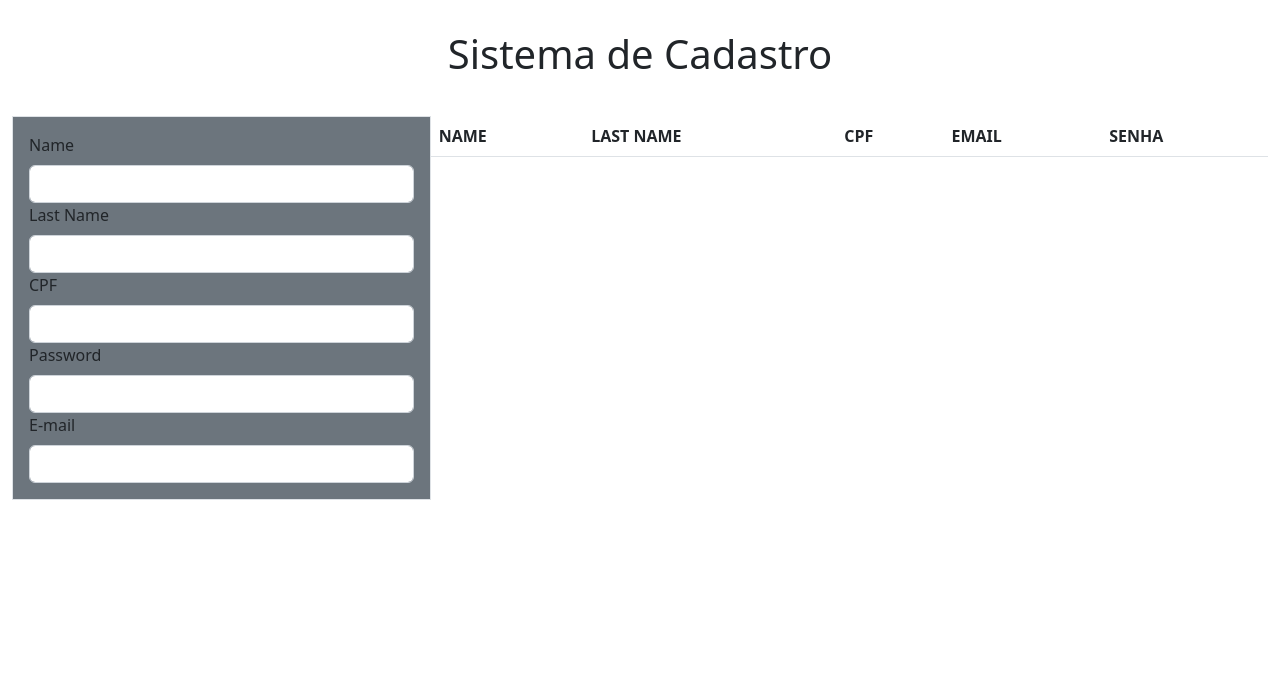
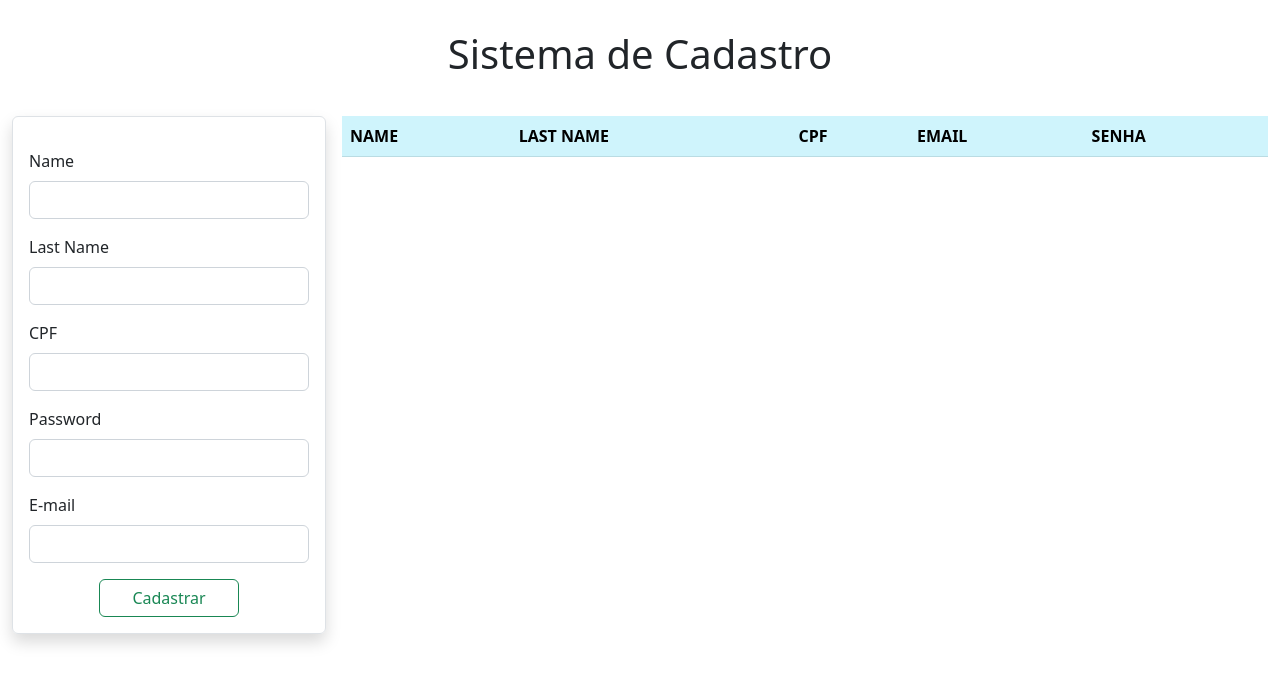
Before and after one commit to patrickbeltraoDev/projetos, a PHP site: page / in a window 1280 px wide. Shown: the top 684 px of the page. Run offline with PHP 8.4, Linux system fonts and the light colour scheme; data that the repository does not hold is empty.

Commit message:
estilizando o formulário

```diff
--- a/index.php
+++ b/index.php
@@ -38,33 +38,37 @@
                     <h1>Sistema de Cadastro</h1>
                 </div>
                 <div class="section">
-                    <form action="#" method="POST" class="form border col-4 p-3 bg-secondary">
+                    <form action="#" method="POST" class="form border col-3 p-3 me-3 rounded shadow">
 
-                        <label for="name" class="form-label">Name</label>
+                        <label for="name" class="form-label mt-3">Name</label>
                         <input type="text" name="name" id="name" class="form-control">
 
-                        <label for="lastName" class="form-label">Last Name</label>
+                        <label for="lastName" class="form-label mt-3">Last Name</label>
                         <input type="text" name="lastName" id="lastName" class="form-control">
 
-                        <label for="cpf" class="form-label">CPF</label>
+                        <label for="cpf" class="form-label mt-3">CPF</label>
                         <input type="text" name="cpf" id="cpf" class="form-control">
 
-                        <label for="password" class="form-label">Password</label>
+                        <label for="password" class="form-label mt-3">Password</label>
                         <input type="password" name="password" id="password" class="form-control">
 
-                        <label for="email" class="form-label">E-mail</label>
+                        <label for="email" class="form-label mt-3">E-mail</label>
                         <input type="email" name="email" id="email" class="form-control">
+
+                        <div class="d-grid gap-2 col-6 mx-auto pt-3">
+                            <input type="submit" value ="Cadastrar" class="btn btn-outline-success">
+                        </div>
 
                     </form>
 
-                    <table class="table table-striped col-">
+                    <table class="table table-striped">
                         <thead>
-                            <tr>
-                                <th>NAME</th>
-                                <th>LAST NAME</th>
-                                <th>CPF</th>
-                                <th>EMAIL</th>
-                                <th>SENHA</th>
+                            <tr class="table-info">
+                                <th scope="col">NAME</th>
+                                <th scope="col">LAST NAME</th>
+                                <th scope="col">CPF</th>
+                                <th scope="col">EMAIL</th>
+                                <th scope="col">SENHA</th>
                             </tr>
                         </thead>
                         <tbody class="table-group-divider">
@@ -72,7 +76,7 @@
                                 $dados = $p->buscarDados();
                                 if(count($dados)>0){
                                     for ($i=0; $i < count($dados); $i++) {
-                                        echo '<tr>';
+                                        echo '<tr scope="row">';
                                         foreach($dados[$i] as $k => $v){
                                             if($k != 'id'){
                                                 echo '<td>' . $v . '</td>';
```
